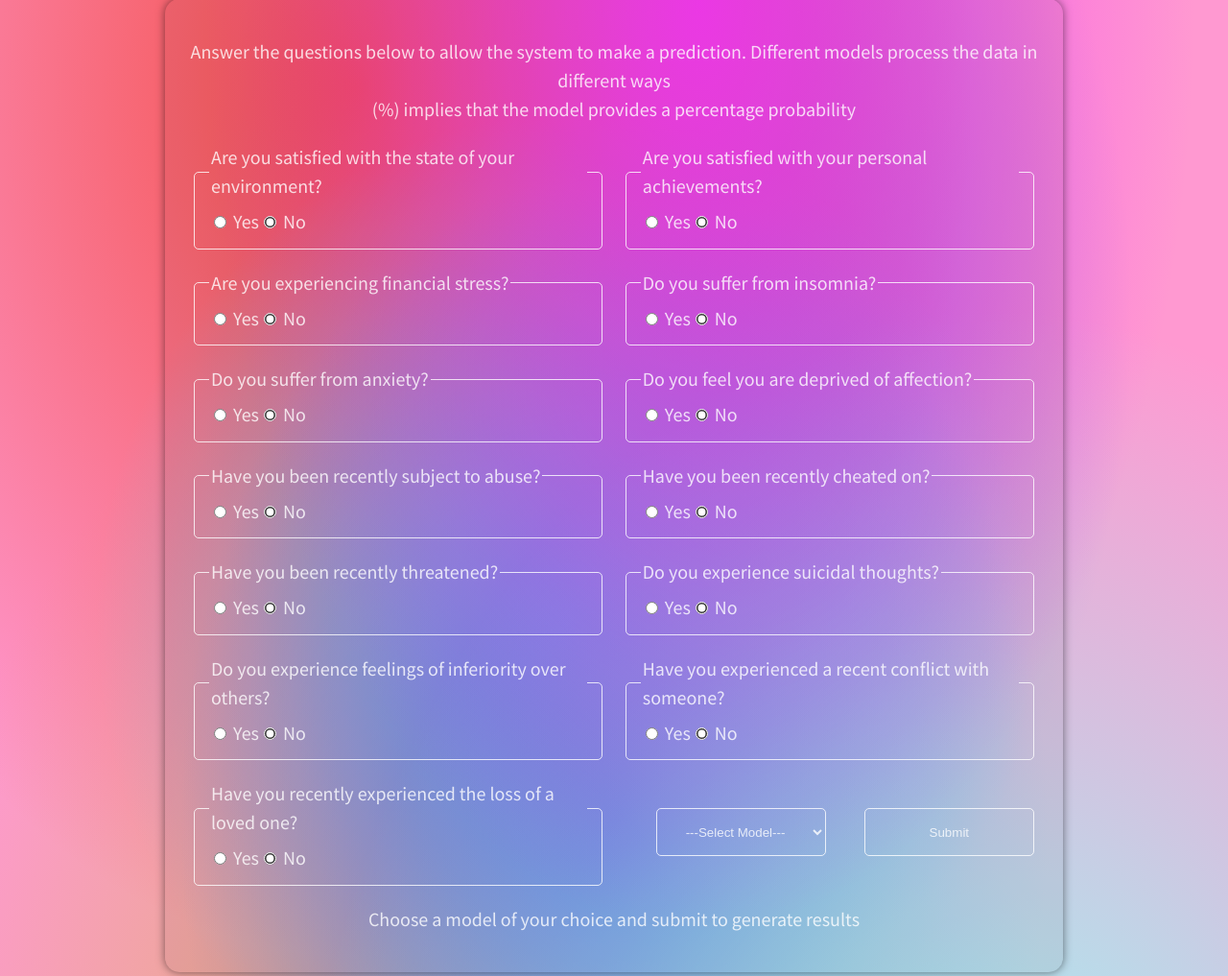
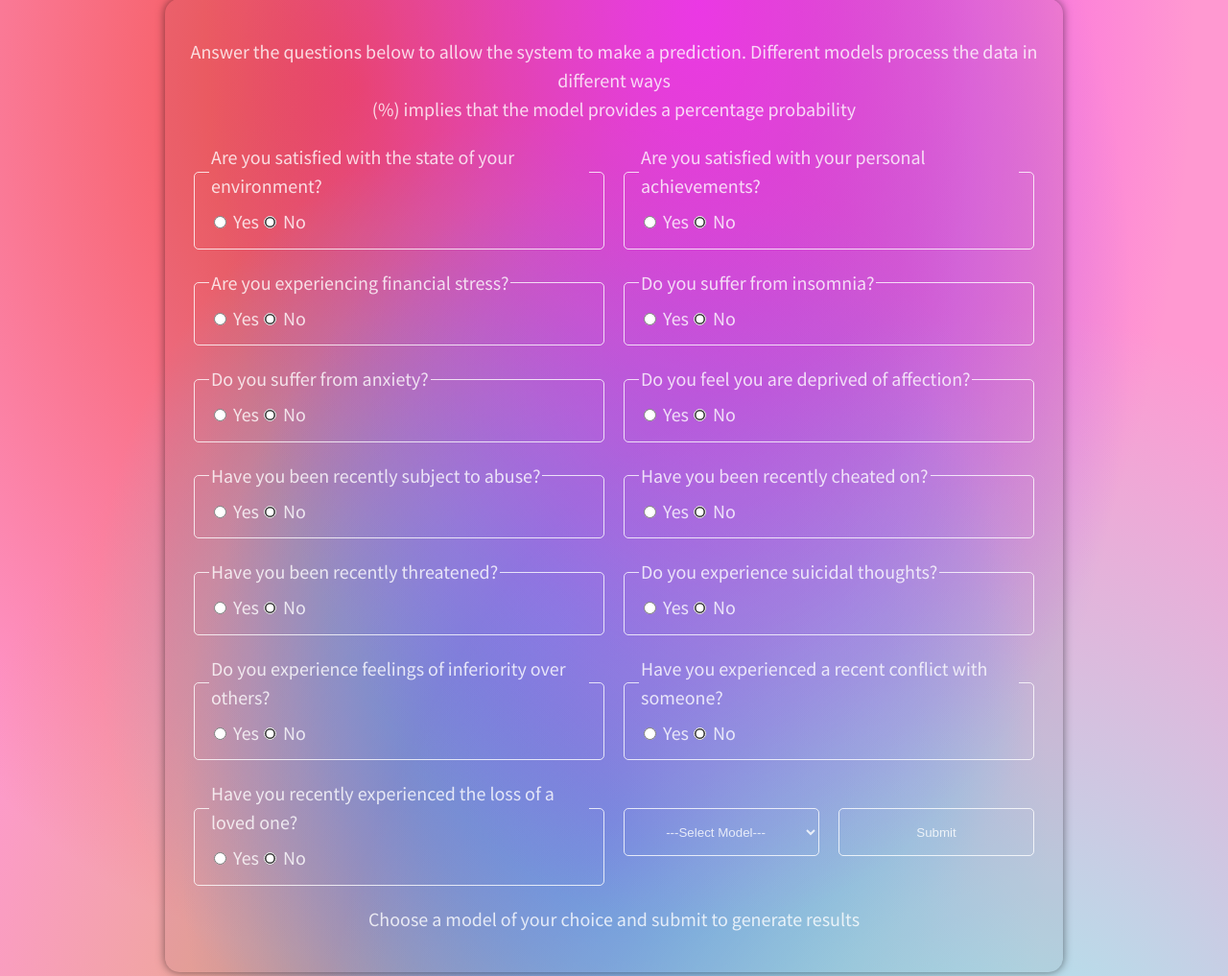
Before and after one commit to YashrajMohanty/Depression-Detection-System, a Flask app: page /depdet in a window 1280 px wide. Shown: the part 101-1118 px from the top of the page at 96% size. Run offline with Flask 3, Linux system fonts and the light colour scheme.

Commit message:
Update DepressoWebDepDet.css

```diff
--- a/static/Stylesheets/DepressoWebDepDet.css
+++ b/static/Stylesheets/DepressoWebDepDet.css
@@ -51,14 +51,12 @@ form > p {
 
 
 .radio-parent {
-    display: flex;
+    display: grid;
     padding-inline: 10px;
-    flex-wrap: wrap;
-    justify-content: space-between;
+    grid-template-columns: repeat(2, 1fr);
     gap: 20px;
 }
     fieldset {
-        flex-basis: 45%;
         margin-inline: 0;
         border: 1px solid var(--font-color);
         border-radius: 5px;
@@ -66,12 +64,10 @@ form > p {
         accent-color: var(--font-color);
     }
     #radio-options {
-        display: flex;
-        justify-content: space-between;
+        display: grid;
+        grid-template-columns: repeat(2,1fr);
         align-items: center;
-        gap: 10px;
-        flex-basis: 45%;
-        flex-wrap: wrap;
+        gap: 20px;
     }
         #model-select, #submit-btn {
             background: hsla(0, 0%, 100%, 0);
```
